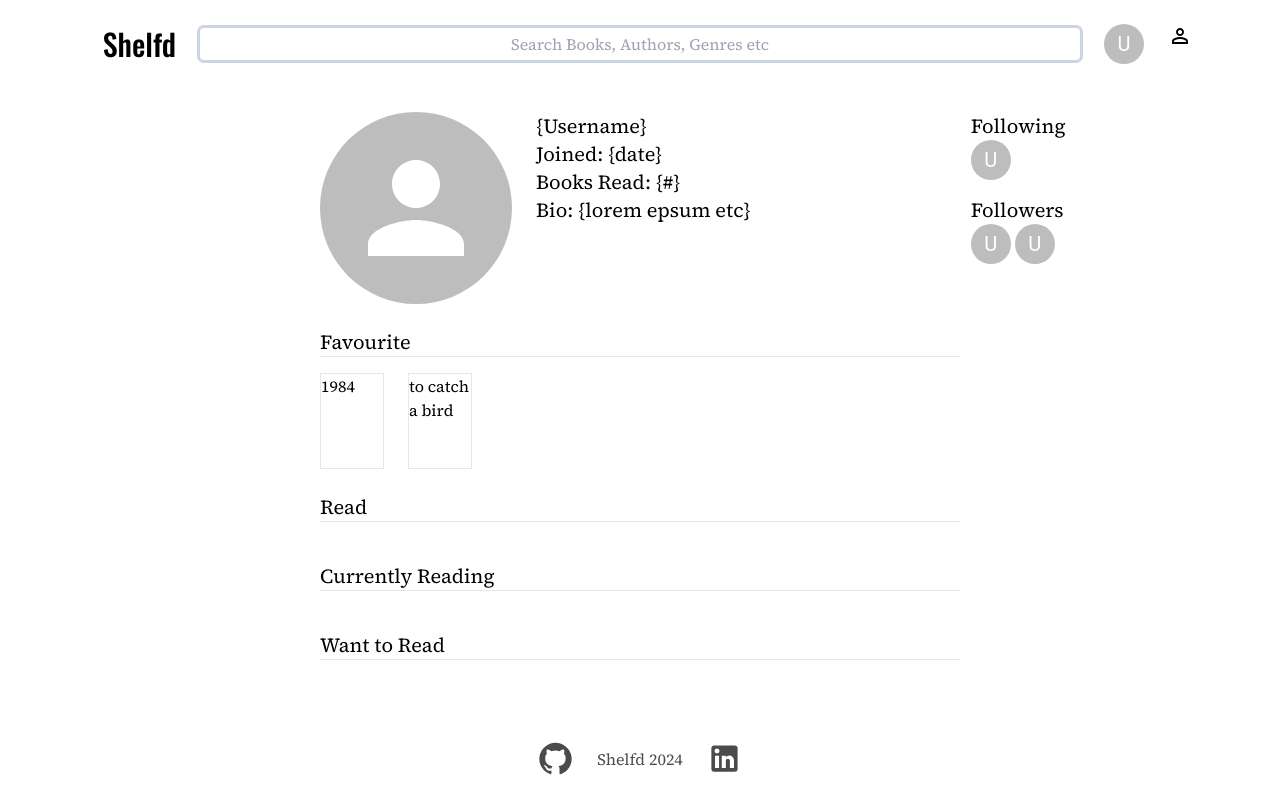
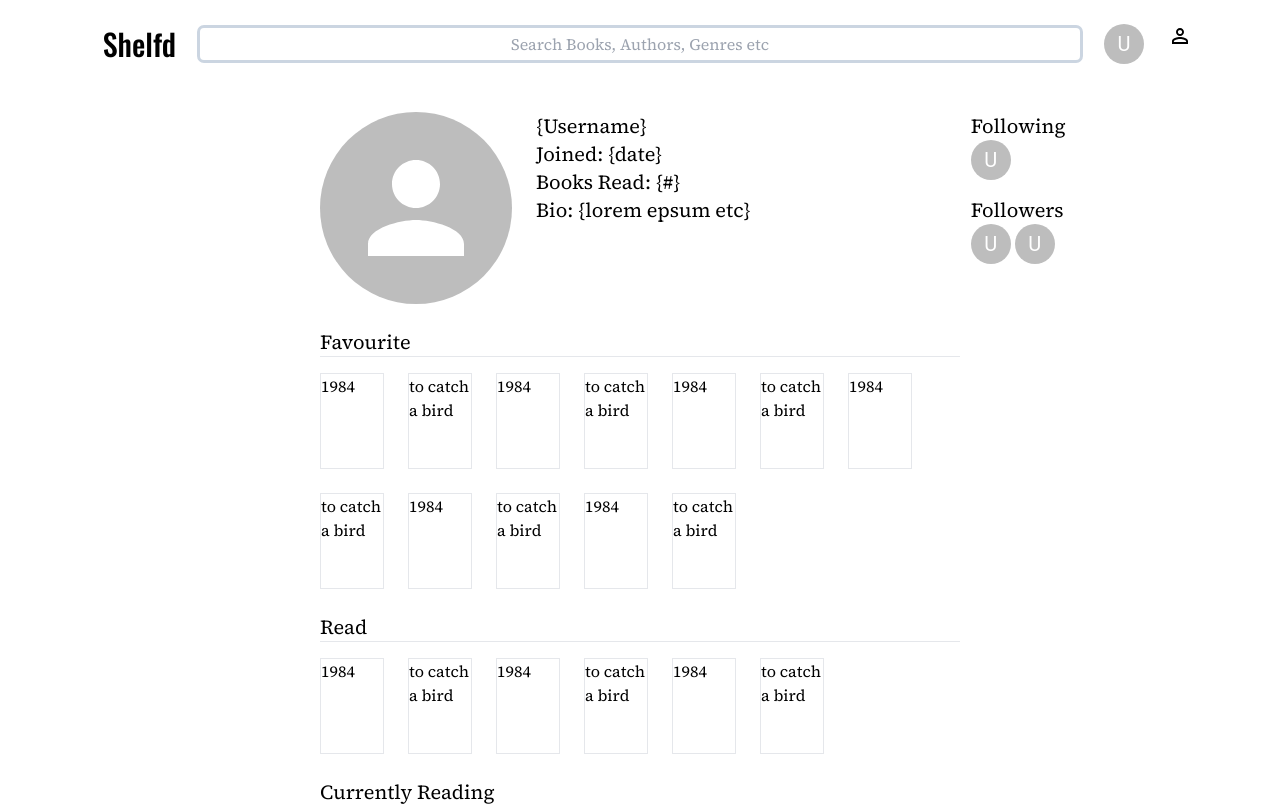
Before and after one commit to Ben-Langlois/Shelfd, a React (Create React App) app: page / in a window 1280 px wide. Shown: the top 806 px of the page. Built offline with nearby package versions, Linux system fonts and the light colour scheme.

Commit message:
added somethings to displayshelf, changed flex of display shelf, comments, brainstormin, u know

```diff
--- a/src/limbs.js
+++ b/src/limbs.js
@@ -21,9 +21,9 @@ export const Header = () => {
 export const Footer = () => {
     return(
         <footer className='flex flex-initial opacity-70 my-6 gap-6 justify-center'>
-            <a href='https://github.com/Ben-Langlois/Shelfd'><GitHubIcon className='hover:scale-110' fontSize='large'/></a>
-            <h1 className='self-center'>Shelfd 2024</h1>
-            <a href='https://www.linkedin.com/in/benjaminlanglois/'><LinkedInIcon className='hover:scale-110' fontSize='large'/></a>
+            <a href='https://github.com/Ben-Langlois/Shelfd'><GitHubIcon className='hover:scale-110' fontSize='small'/></a>
+            <h1 className='place-self-center'>Shelfd 2024</h1>
+            <a href='https://www.linkedin.com/in/benjaminlanglois/'><LinkedInIcon className='hover:scale-110' fontSize='small'/></a>
         </footer>
     )
 }
--- a/src/profile.js
+++ b/src/profile.js
@@ -9,7 +9,7 @@ import { useState, useEffect } from 'react';
 */
 export const Profile = () => {
   // this would be set with backend
-  const [shelves, setShelves] = useState([{title: 'Favourite', books: [{isbn: null, title: '1984'}, {isbn: null, title: 'to catch a bird'}]}, {title: 'Read', books: []}, {title: 'Currently Reading', books: []}, {title: 'Want to Read', books: []}])
+  const [shelves, setShelves] = useState([{title: 'Favourite', books: [{isbn: null, title: '1984'}, {isbn: null, title: 'to catch a bird'},{isbn: null, title: '1984'}, {isbn: null, title: 'to catch a bird'}, {isbn: null, title: '1984'}, {isbn: null, title: 'to catch a bird'}, {isbn: null, title: '1984'}, {isbn: null, title: 'to catch a bird'}, {isbn: null, title: '1984'}, {isbn: null, title: 'to catch a bird'}, {isbn: null, title: '1984'}, {isbn: null, title: 'to catch a bird'}]}, {title: 'Read', books: [{isbn: null, title: '1984'}, {isbn: null, title: 'to catch a bird'},{isbn: null, title: '1984'}, {isbn: null, title: 'to catch a bird'}, {isbn: null, title: '1984'}, {isbn: null, title: 'to catch a bird'}]}, {title: 'Currently Reading', books: []}, {title: 'Want to Read', books: [{isbn: null, title: '1984'}, {isbn: null, title: 'to catch a bird'},{isbn: null, title: '1984'}, {isbn: null, title: 'to catch a bird'}, {isbn: null, title: '1984'}, {isbn: null, title: 'to catch a bird'},{isbn: null, title: '1984'}, {isbn: null, title: 'to catch a bird'},{isbn: null, title: '1984'}, {isbn: null, title: 'to catch a bird'}, {isbn: null, title: '1984'}, {isbn: null, title: 'to catch a bird'}]}])
 
   return(
     <div className='flex flex-col flex-auto  w-1/2 mx-auto mt-6 relative'>
@@ -27,6 +27,7 @@ export const Profile = () => {
             // but for now just an array of titles (in local state)
           // what if bookshelf is empty? do i still want to show it?
             // I think thats a 'solve once I do backend' problem, cause the object just doesnt exist rn
+          // Im not going to add a way to create more shelves (yet)
           shelves.map((e, i) => {
             return (
               <DisplayShelf title={e.title} books={e.books} />
@@ -56,7 +57,7 @@ const DisplayShelf = ( {title, books} ) => {
   return (
     <div id='displayShelf' className='flex flex-col gap-y-4 mb-6'>
       <h1 className='text-xl border-b'>{title}</h1>
-      <div id='books' className='flex gap-6'>
+      <div id='books' className='flex flex-wrap gap-6'>
         {
           books.map((book) => {
             return(
```
